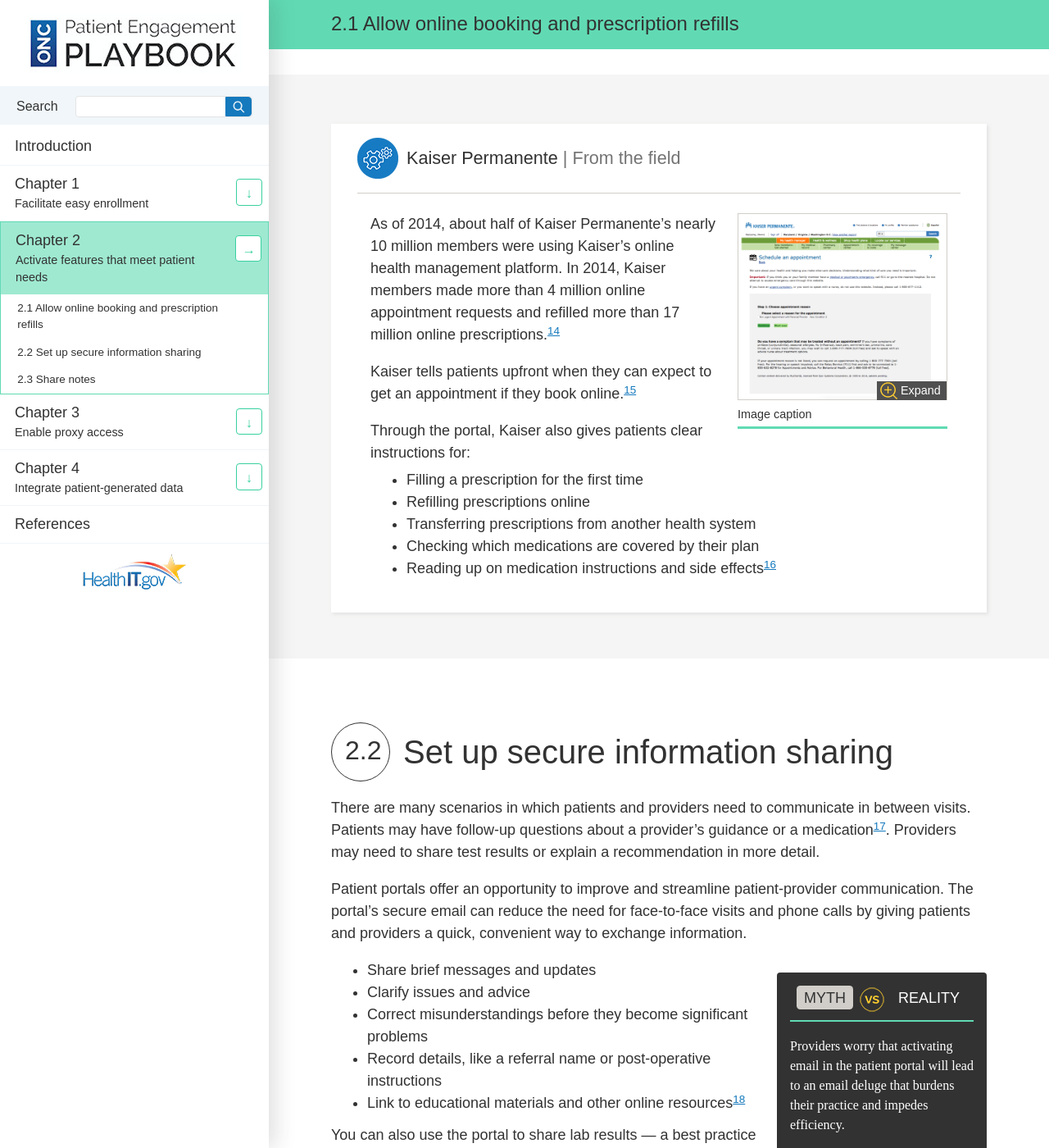
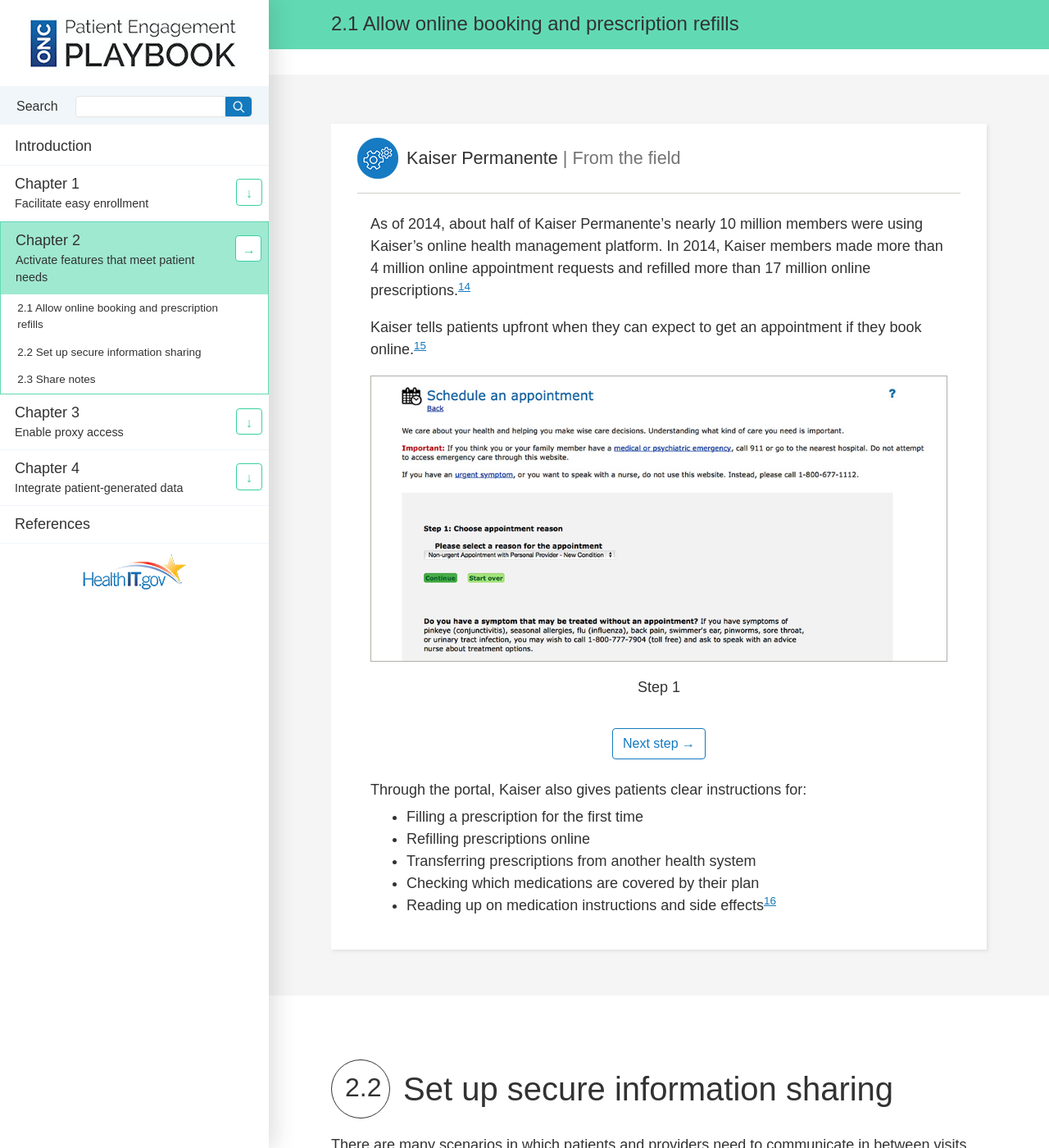
Before and after one commit to SriGovHealth/ONCHITPlaybook, a Jekyll site: the page built from _content/chapter-2.html, in a window 1280 px wide and 1400 px high, scrolled down 1747 px. Shown: the whole window at 82% size. Built offline with Jekyll 4.4.1, drawn with Linux system fonts in a browser that asks for light colours.

Commit message:
Switch figure 2-1 to slide show

```diff
--- a/_content/chapter-2.html
+++ b/_content/chapter-2.html
@@ -80,16 +80,40 @@ next-url: "/chapter-3/"
           <div class="ftf-title">
             <h3>Kaiser Permanente <span>| From the field</span></h3>
           </div>
-          <div class="expand-block">
-            <div class="expand-image">
-              <a href="{{ "/img/figure-2-1.png" | prepend: site.baseurl }}" class="expand-thumbnail"><img src="{{ "/img/figure-2-1.png" | prepend: site.baseurl }}" alt="Appointment booking screen" class="expand-small"></a>
-              <a href="{{ "/img/figure-2-1.png" | prepend: site.baseurl }}" class="expand-control">Expand</a>
-            </div>
-            <p class="caption">Image caption</p>
-          </div>
           <p>As of 2014, about half of Kaiser Permanente&rsquo;s nearly 10 million members were using Kaiser&rsquo;s online health management platform. In 2014, Kaiser members made more than 4 million online appointment requests and refilled more than 17 million online prescriptions.<sup><a href="{{ '/references/#footnote-14' | prepend: site.baseurl }}" id="footnote-ref14">14</a></sup></p>
 
           <p>Kaiser tells patients upfront when they can expect to get an appointment if they book online.<sup><a href="{{ '/references/#footnote-15' | prepend: site.baseurl }}" id="footnote-ref15">15</a></sup></p>
+
+          <div class="content-slider">
+            <div class="content-slide on" id="content-slide-1">
+              <p><img src="{{ "/img/figure-2-1-1.jpg" | prepend: site.baseurl }}" alt="" class="bordered"></p>
+              <p class="content-slider-caption">Step 1</p>
+              <a href="#content-slide-2" class="btn btn-blue content-slide-next">Next step &rarr;</a>
+            </div>
+            <div class="content-slide" id="content-slide-2">
+              <p><img src="{{ "/img/figure-2-1-2.jpg" | prepend: site.baseurl }}" alt="" class="bordered"></p>
+              <p class="content-slider-caption">Step 2</p>
+              <a href="#content-slide-1" class="btn btn-blue content-slide-previous">&larr; Previous step</a>
+              <a href="#content-slide-3" class="btn btn-blue content-slide-next">Next step &rarr;</a>
+            </div>
+            <div class="content-slide" id="content-slide-3">
+              <p><img src="{{ "/img/figure-2-1-3.jpg" | prepend: site.baseurl }}" alt="" class="bordered"></p>
+              <p class="content-slider-caption">Step 3</p>
+              <a href="#content-slide-2" class="btn btn-blue content-slide-previous">&larr; Previous step</a>
+              <a href="#content-slide-4" class="btn btn-blue content-slide-next">Next step &rarr;</a>
+            </div>
+            <div class="content-slide" id="content-slide-4">
+              <p><img src="{{ "/img/figure-2-1-4.jpg" | prepend: site.baseurl }}" alt="" class="bordered"></p>
+              <p class="content-slider-caption">Step 4</p>
+              <a href="#content-slide-3" class="btn btn-blue content-slide-previous">&larr; Previous step</a>
+              <a href="#content-slide-5" class="btn btn-blue content-slide-next">Next step &rarr;</a>
+            </div>
+            <div class="content-slide" id="content-slide-5">
+              <p><img src="{{ "/img/figure-2-1-5.jpg" | prepend: site.baseurl }}" alt="" class="bordered"></p>
+              <p class="content-slider-caption">Step 5</p>
+              <a href="#content-slide-4" class="btn btn-blue content-slide-previous">&larr; Previous step</a>
+            </div>
+          </div>
 
           <p>Through the portal, Kaiser also gives patients clear instructions for:</p>
           <ul>
--- a/_sass/_patterns.scss
+++ b/_sass/_patterns.scss
@@ -951,6 +951,7 @@ ul.checklist {
 
 .content-slider {
   position: relative;
+  margin-bottom: 1.5em;
 
   .content-slide {
     display: none;
@@ -966,7 +967,8 @@ ul.checklist {
   }
 
   .content-slider-caption {
-    min-height: 4em;
+    min-height: 3.5em;
+    margin-bottom: 0;
   }
 }
 
```
Also changed, not shown: img/figure-2-1-1.jpg (added), img/figure-2-1-2.jpg (added), img/figure-2-1-3.jpg (added), img/figure-2-1-4.jpg (added), img/figure-2-1-5.jpg (added), img/figure-2-1.png (deleted).
